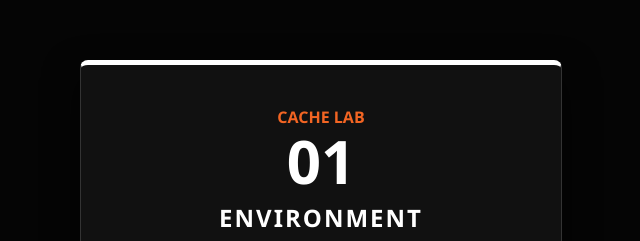
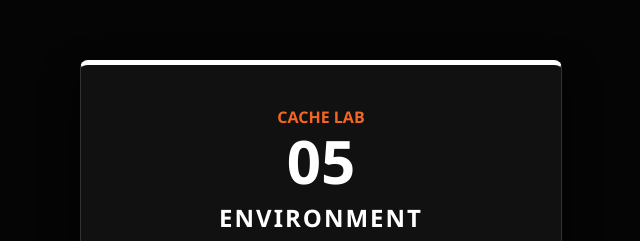
Before and after one commit to sferreira75/template-seguranca-agnusdei, a website: page cache_teste5/index.html in a window 1280 px wide. Shown: the part 151-392 px from the top of the page, 319-959 px from the left. Drawn offline with Linux system fonts and the light colour scheme.

Commit message:
Update test number in index.html from 01 to 05

```diff
--- a/cache_teste5/index.html
+++ b/cache_teste5/index.html
@@ -54,7 +54,7 @@
 <body>
     <div class="card">
         <p style="margin: 0; color: #f36523; font-weight: bold;">CACHE LAB</p>
-        <div class="test-number">01</div> <h2>Environment</h2>
+        <div class="test-number">05</div> <h2>Environment</h2>
         <p>Utilize este endpoint para validar regras de <strong>TTL</strong> e <strong>Stale Cache</strong> no Edge.</p>
 
         <span class="uri-box">/cache_teste1</span> <div class="footer-azion">AZION EDGE COMPUTING | SUPPORT TOOLS</div>
```
